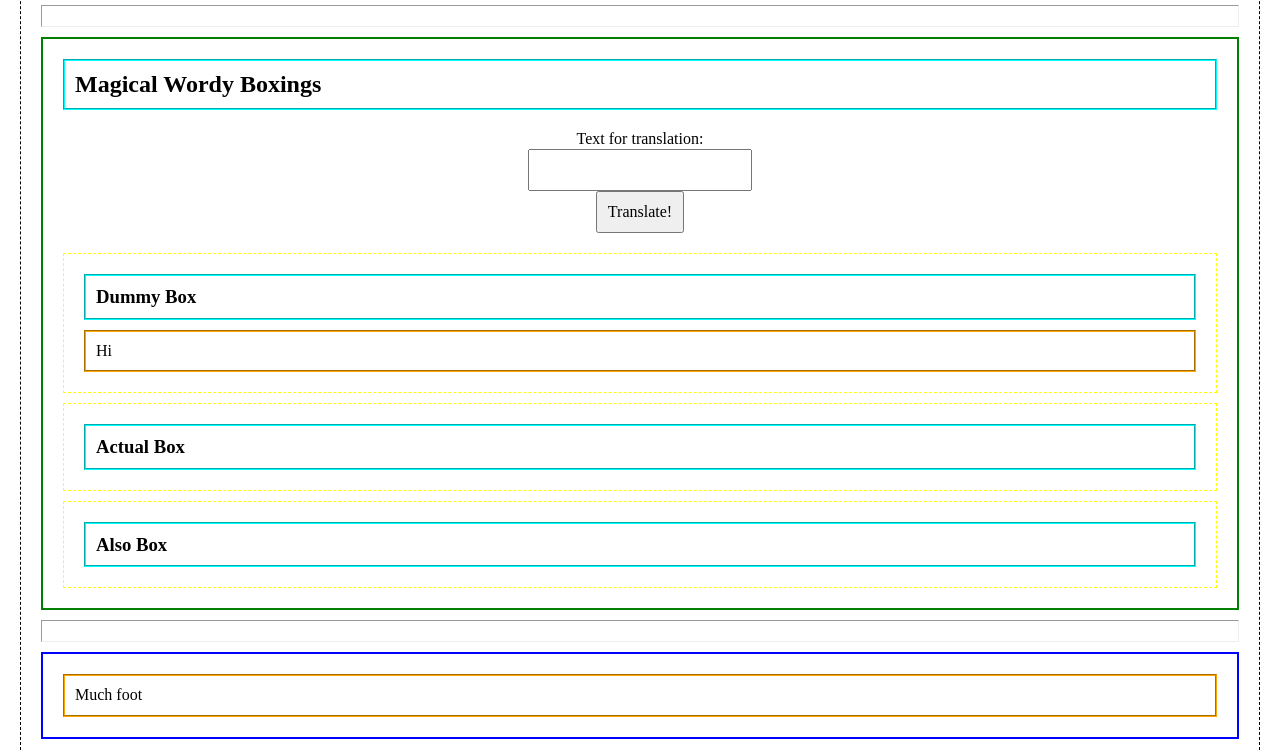
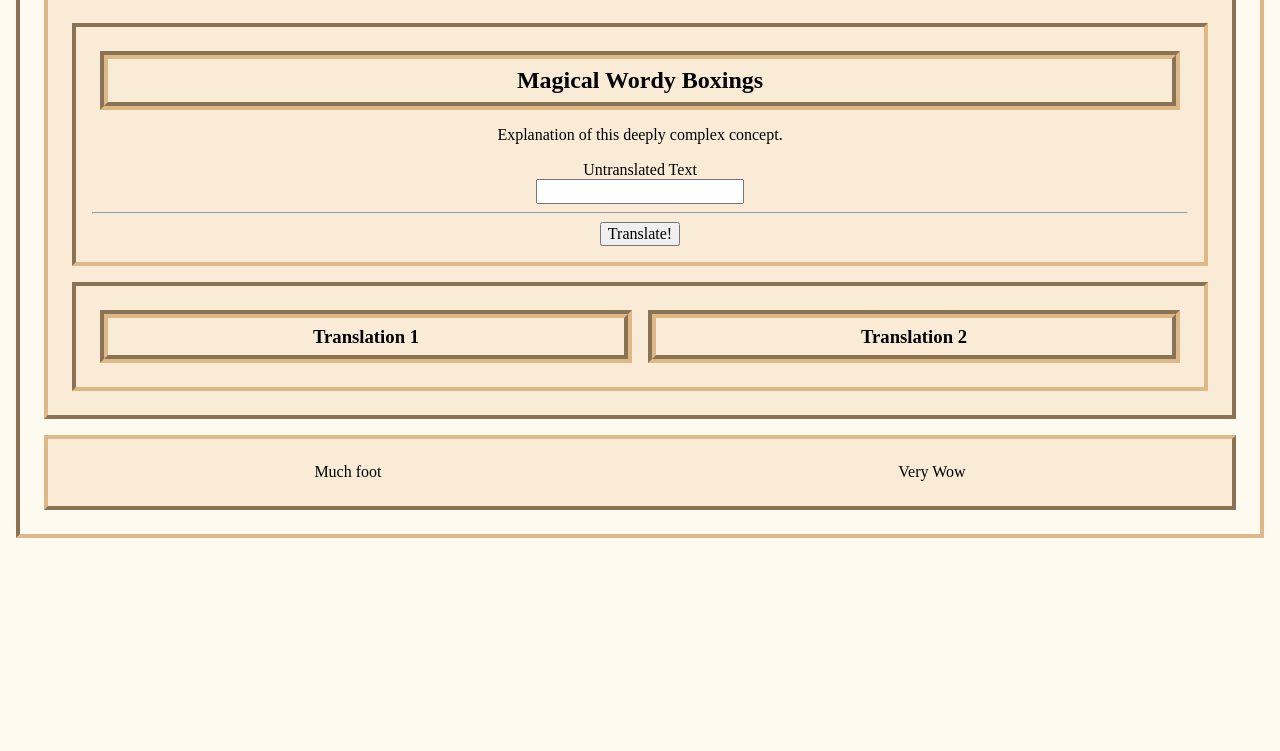
Before and after one commit to FAC29A/seriousTranslationTool, a plain HTML site: page index.html in a window 1280 px wide. Shown: the part 174-925 px from the top of the page. After the commit the page ends 800 px from the top, so only its background shows below. Drawn offline with Linux system fonts and the light colour scheme.

Commit message:
Basic CSS fuckery

```diff
--- a/index.html
+++ b/index.html
@@ -3,9 +3,12 @@
 <head>
     <meta charset="UTF-8">
     <meta name="viewport" content="width=device-width, initial-scale=1.0">
+
     <title>Shakespearean Pirate Translator</title>
+
     <link rel="stylesheet" href="/src/normalize.css" />
     <link rel="stylesheet" href="/src/style.css" />
+
     <script src="/src/script.js" defer="true"></script>
 </head>
 
@@ -14,37 +17,43 @@
         <h1>VeRy PrOfEsH, MuCh WoW!</h1>
     </header>
 
-    <hr />
-
     <main>
+        <div>
             <h2>Magical Wordy Boxings</h2>
 
+            <div class="center">
+                <p>Explanation of this deeply complex concept.</p>
+            </div>
+
             <form action="#" method="get" class="center">
-            <label for="originalTextInput">Text for translation:</label>
+                <label for="originalTextInput">Untranslated Text</label>
                 <br>
                 <input type="text" id="originalTextInput" name="originalTextInput">
-            <br>
+                <hr/>
                 <button type="submit">Translate!</button>
             </form>
-
-        <div id="dummyDiv">
-            <h3>Dummy Box</h3>
-            <p>Hi</p>
         </div>
 
-        <div id="result1Box">
-            <h3>Actual Box</h3>
+
+        <div id="resultBoxes" class="flexParent">
+            <div id="result1Box" class="flexChild">
+                <h3>Translation 1</h3>
             </div>
 
-        <div id="result2Box">
-            <h3>Also Box</h3>
+            <div id="result2Box" class="flexChild">
+                <h3>Translation 2</h3>
+            </div>
         </div>
     </main>
 
-    <hr />
+    <footer class="flexParent">
+        <div class="flexChild">
+            <p>Much foot</p>
+        </div>
 
-    <footer>
-        <p>Much foot</p>
+        <div class="flexChild">
+            <p>Very Wow</p>
+        </div>
     </footer>
 </body>
 </html>
--- a/src/style.css
+++ b/src/style.css
@@ -1,45 +1,53 @@
+/* Baselines */
+    /* Sections */
+        body {
+            margin: 1rem;
+            border: 0.25rem inset burlywood;
+            background-color: floralwhite;
+            padding: 0.5rem;
+        }
+
+        header, main, footer {
+            margin: 1rem;
+            border: 0.25rem outset burlywood;
+            background-color: antiquewhite;
+            padding: 0.5rem;
+        }
+
+        main > section, main > form, main > div {
+            margin: 1rem;
+            border: 0.25rem inset burlywood;
+            padding: 1rem;
+        }
+
+    /* Text */
+        h1, h2, h3, h4, h5, h6 {
+            margin: 0.5rem;
+            border: 0.5rem groove burlywood;
+            padding: 0.5rem;
+            text-align: center;
+        }
+
+        p {
+            margin: 0.5rem;
+            padding: 0.5rem;
+        }
+
+        footer p {
+            text-align: center;
+        }
+
 /* Utility Classes */
+    /* Alignment */
+        .center {
+            text-align: center;
+        }
 
-.center {
-    text-align: center;
-}
-
-
-/* DEBUG TOOLS */
-    * {
-        margin: 10px;
-        padding: 10px;
-    }
-
-    body {
-        border: 1px dashed black;
-    }
-
-    header {
-        border: 2px solid red;
-    }
-
-    main {
-        border: 2px solid green;
-    }
-
-    footer {
-        border: 2px solid blue;
-    }
-
-    div {
-        border: 1px dashed yellow;
-    }
-
-    h1,
-    h2,
-    h3,
-    h4,
-    h5,
-    h6 {
-        border: 2px groove cyan;
-    }
-
-    p {
-        border: 2px groove orange;
-    }
+    /* Layout */
+        .flexParent {
+            display: flex;
+            justify-content: space-between;
+        }
+        .flexChild {
+            flex: 1 0 auto;
+        }
```
Lines whose indentation alone changed are shown as unchanged.
